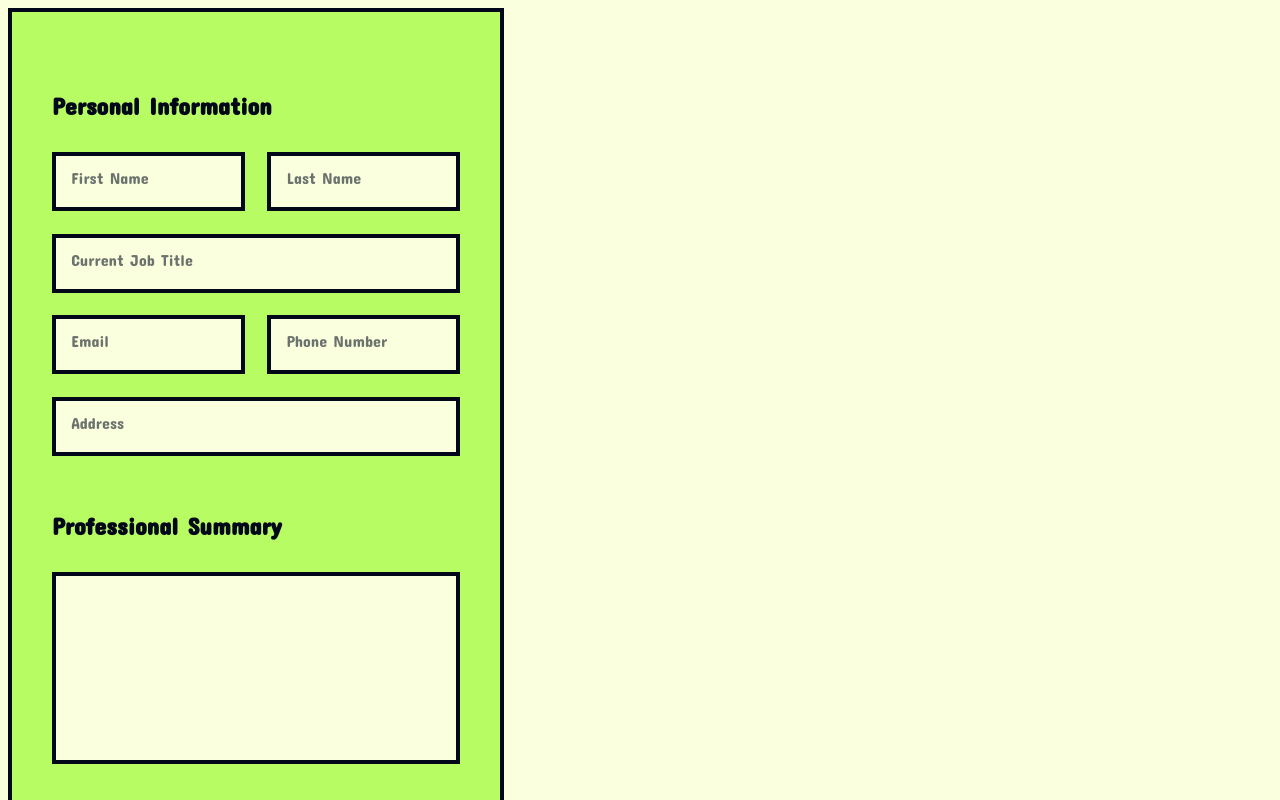
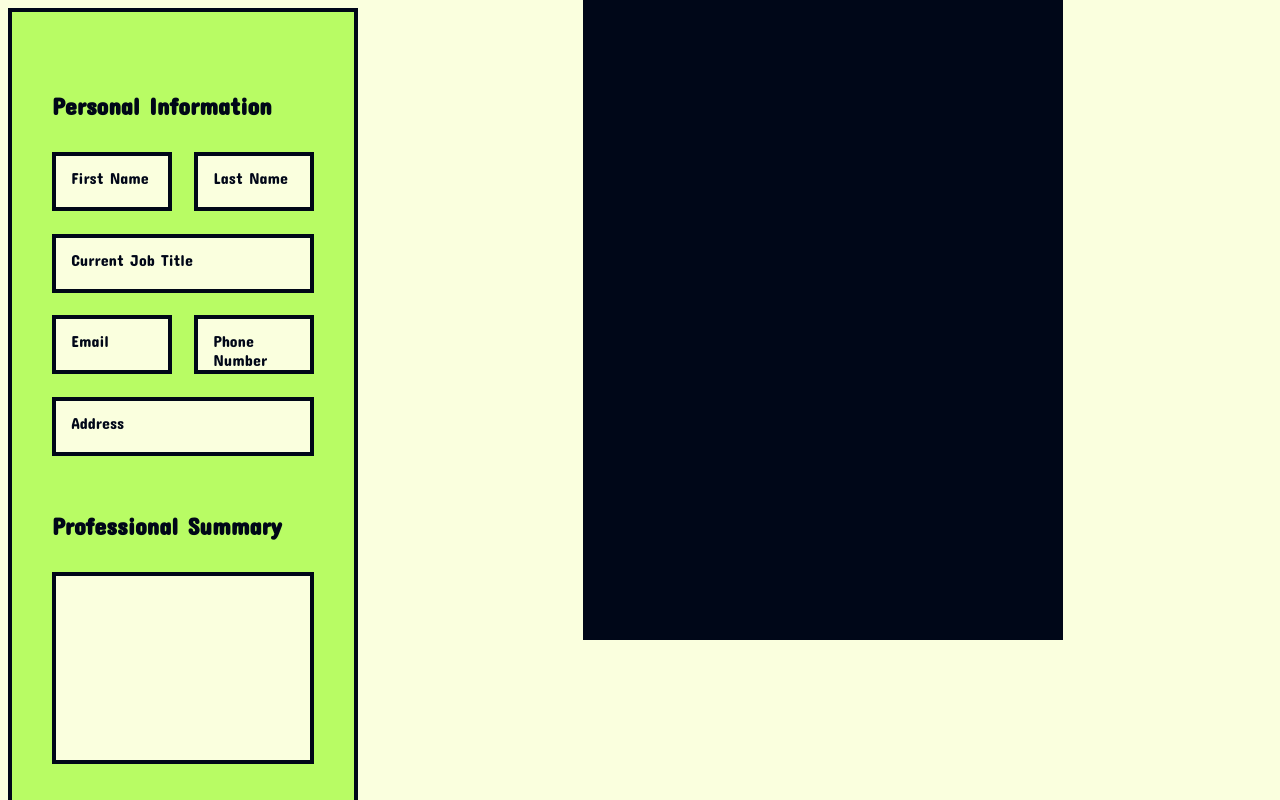
Before and after one commit to ADjoudi/resume, a React (Vite) app: page / in a window 1280 px wide. Shown: the top 800 px of the page. Built offline with nearby package versions, Linux system fonts and the light colour scheme.

Commit message:
minor bug fixes

```diff
--- a/src/App.css
+++ b/src/App.css
@@ -18,9 +18,12 @@ body {
   font-family: "Concert One", cursive;
   transition: all 0.2s ease;
 }
-
+body {
+  width: 100%;
+}
 .app {
-  width: 100vw;
+  position: relative;
+  width: 100%;
   height: max-content;
   display: flex;
   flex-direction: row;
@@ -87,5 +90,16 @@ body {
 }
 
 .outputs {
-  flex: 1;
+  display: flex;
+  flex-direction: column;
+  align-items: center;
+  justify-content: center;
+  position: sticky;
+  top: 0;
+  width: 100%;
 }
+.box {
+  height: 40rem;
+  width: 30rem;
+  background-color: #000718;
+}
--- a/src/App.jsx
+++ b/src/App.jsx
@@ -145,9 +145,10 @@ function App() {
   };
   const handleLinkChange = (e, index) => {
     const { id, value } = e.target;
+    const newId = id.match("[^0-9]+");
     setLinks((prevLinks) => {
       const updatedLinks = prevLinks.map((link, i) => {
-        i === index ? { [id]: value } : link;
+        return i === index ? { ...link, [newId[0]]: value } : link;
       });
       return updatedLinks;
     });
@@ -157,10 +158,6 @@ function App() {
       return prevLinks.concat([{ label: "", link: "" }]);
     });
   };
-
-  useEffect(() => {
-    console.log(experience);
-  }, [experience]);
   return (
     <div className="app">
       <div className="inputs">
@@ -260,7 +257,9 @@ function App() {
           </section>
         </form>
       </div>
-      <div className="outputs"></div>
+      <div className="outputs">
+        <div className="box"></div>
+      </div>
     </div>
   );
 }
--- a/src/components/Link.jsx
+++ b/src/components/Link.jsx
@@ -10,13 +10,13 @@ function Link({ index, link, handleInfoChange }) {
         id={"label" + index}
         label="Label"
         value={link.label}
-        handleInfoChange={handleInfoChange}
+        handleInfoChange={(e) => handleInfoChange(e, index)}
       />
       <Input
         id={"link" + index}
         label="Link"
         value={link.link}
-        handleInfoChange={handleInfoChange}
+        handleInfoChange={(e) => handleInfoChange(e, index)}
       />
     </div>
   );
--- a/src/components/myInput.css
+++ b/src/components/myInput.css
@@ -18,21 +18,23 @@
   box-shadow: 0rem 0.6rem 0px -0.4rem var(--line);
   outline: none;
 }
-.inputs input:focus + label {
-  transform: translateX(-0.5rem) translateY(-0.4rem);
-}
+
 .inputs label {
   position: absolute;
   top: 1rem;
   left: 1.2rem;
   font-size: 1rem;
+  color: var(--line);
+  text-overflow: clip;
+  word-wrap: none;
+}
+.inputs .label-up,
+.inputs .label-up-focused {
   color: var(--line-op);
-  font-size: 1rem;
-  transform: scale(1);
+  font-size: 0.8rem;
+  transform: translateY(-0.4rem);
 }
-
-.inputs .label-up {
-  font-size: 0.8rem;
+.inputs .label-up-focused {
   top: 0.5rem;
-  transform: translateX(-0.1rem);
+  left: 0.8rem;
 }
--- a/src/components/myInput.jsx
+++ b/src/components/myInput.jsx
@@ -3,11 +3,13 @@ import "./myInput.css";
 
 function Input({ id = "input", label = "input", handleInfoChange }) {
   const addLabelAnimation = (e) => {
-    e.target.nextElementSibling.classList.add("label-up");
+    e.target.nextElementSibling.classList.remove("label-up");
+    e.target.nextElementSibling.classList.add("label-up-focused");
   };
   const handleLabelAnimation = (e) => {
-    if (e.target.value.length <= 0) {
-      e.target.nextElementSibling.classList.remove("label-up");
+    e.target.nextElementSibling.classList.remove("label-up-focused");
+    if (e.target.value.length > 0) {
+      e.target.nextElementSibling.classList.add("label-up");
     }
   };
 
```
